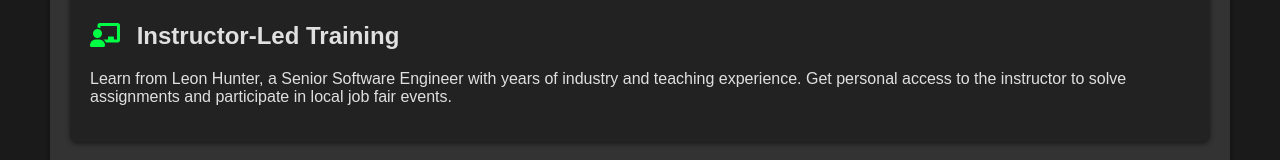
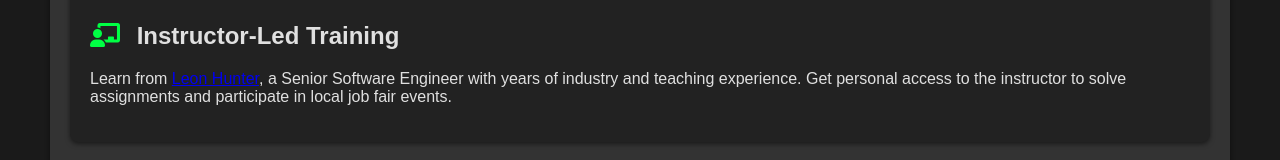
Before and after one commit to curriculeon/curriculeon.enroll-page, a plain HTML site: page index.html in a window 1280 px wide. Shown: the part 212-372 px from the top of the page. Drawn offline with nearby package versions, Linux system fonts and the light colour scheme.

Commit message:
added hyperlink to portfolio on name

```diff
--- a/index.html
+++ b/index.html
@@ -21,7 +21,7 @@
         <div class="course-content">
             <div class="course-features">
                 <h2><i class="fas fa-chalkboard-teacher"></i> Instructor-Led Training</h2>
-                <p>Learn from Leon Hunter, a Senior Software Engineer with years of industry and teaching experience. Get personal access to the instructor to solve assignments and participate in local job fair events.</p>
+                <p>Learn from <a href="https://git-leon.github.io/Leon-Hunter-Public-Portfolio/">Leon Hunter</a>, a Senior Software Engineer with years of industry and teaching experience. Get personal access to the instructor to solve assignments and participate in local job fair events.</p>
             </div>
 
             <div class="course-features">
```
